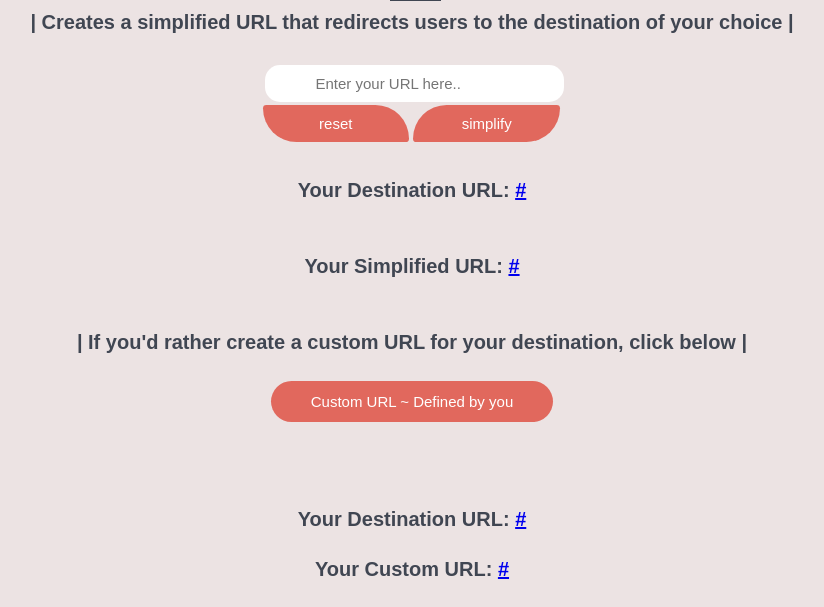
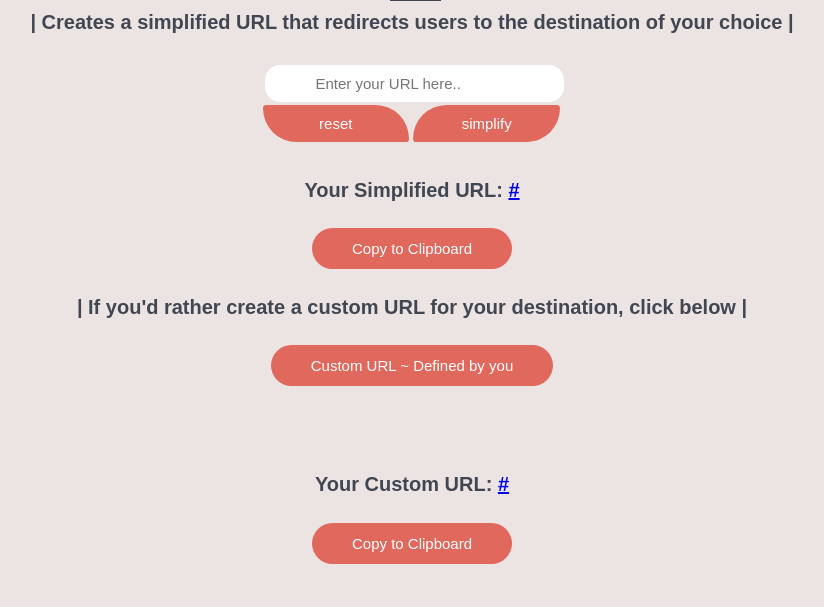
Before and after one commit to brndnCS/SimplifyURL, a Django app: template shortURLProject/myApplication/templates/myApplication/index.html in a window 1280 px wide. Shown: the part 534-1141 px from the top of the page, without its empty margins (228-1052 px from the left). After the commit the page ends 1098 px from the top, so only its background shows below. Run offline with Django 5.2, Linux system fonts and the light colour scheme; the template is opened without the code that fills it: most values are stand-ins (such as "Sample title", 1, 10 or a date in 2020).

Commit message:
Copy Button + Visual Updates
Added copy to clipboard
UI updates
Made HTML + CSS a bit more readable

```diff
--- a/shortURLProject/myApplication/static/customURL.js
+++ b/shortURLProject/myApplication/static/customURL.js
@@ -2,3 +2,16 @@ function customURLForm()
 {
     document.getElementById("customURLFormContainer").style.display = "block";
 }
+
+
+function copyToClipboardRandom()
+{
+    var text = document.getElementById("idSimplifiedURL").getAttribute("href");
+    navigator.clipboard.writeText(text);
+}
+
+function copyToClipboardCustom()
+{
+    var text = document.getElementById("idCustomURL").getAttribute("href");
+    navigator.clipboard.writeText(text)
+}
--- a/shortURLProject/myApplication/static/style.css
+++ b/shortURLProject/myApplication/static/style.css
@@ -92,14 +92,14 @@ html, body
     align-items: center;
 }
 
-.customURLOptionButtonSection
+.customURLOptionButtonSection, .copyButtonSection
 {
     display: flex;
     justify-content: center;
     align-items: center;
 }
 
-.customURLOptionButton
+.customURLOptionButton, .copyButton
 {
     padding: 12px 40px 12px 40px;
     background-color: #E1685D;
--- a/shortURLProject/myApplication/templates/myApplication/index.html
+++ b/shortURLProject/myApplication/templates/myApplication/index.html
@@ -12,14 +12,13 @@
 
 </head>
 
-
 <body>
     <section class="mainTitle">
         <h1>simplifyURL</h1>
     </section>
 
 
-    <section class="credits" id="forJS">
+    <section class="credits">
         <h6>| BL Programming |</h6>
     </section>
 
@@ -37,7 +36,7 @@
     <section class="inputArea">
         <form action="{% url 'myApplication:simplify' %}" method="POST">
             {% csrf_token %}
-            <input name="userInput" class="inputBar" type="text" placeholder="Enter your URL here.." required> <br>
+            <input id="userInput" name="userInput" class="inputBar" type="text" placeholder="Enter your URL here.." required> <br>
             <button type="reset" class="resetButton">reset</button>
             <button type="submit" class="simplifyButton">simplify</button>
         </form>
@@ -46,11 +45,11 @@
 
     {% if simplifiedURL %}
         <section class="outputArea">
-        <h4>Your Destination URL: <a target="_blank" href="{{ originalURL }}"> {{ originalURL }}</a></h4>
+            <h4>Your Simplified URL: <a id="idSimplifiedURL" target="_blank" href="{{ simplifiedURL }}"> {{ simplifiedURL }}</a></h4>
         </section>
 
-    <section class="outputArea">
-        <h4>Your Simplified URL: <a target="_blank" href="{{ simplifiedURL }}"> {{ simplifiedURL }}</a></h4>
+        <section class="copyButtonSection">
+            <button class="copyButton" onclick="copyToClipboardRandom()">Copy to Clipboard</button>
         </section>
     {% endif %}
 
@@ -63,6 +62,7 @@
     <section class="customURLOptionButtonSection">
         <button class="customURLOptionButton" onclick="customURLForm()">Custom URL ~ Defined by you</button>
     </section>
+
 
     <section class="customURLInputArea">
         <div id="customURLFormContainer" style="display: none;">
@@ -77,30 +77,31 @@
         </div>
     </section>
 
+
+    {% if invalidString %}
         <section class="UnsuccessfulCustomURL">
-        {% if invalidString %}
-            <h4>*Your desired path string is invalid; Use an alphanumeric string, underscores (_), and/or hyphens (-)*.
-                <br>
-                *Note, your string may not be the following: 'admin', 'simplify', 'custom', or 'login'.*
-            </h4>
+            <h4>*Your desired path string is invalid; Only use alphanumeric strings, underscores (_), and hyphens (-)*.<br>
+                *Note: your string may not be the following: 'admin', 'simplify', 'custom', or 'login'.*</h4>
+        </section>
     {% endif %}
+
+
+    {% if error %}
+        <section class="UnsuccessfulCustomURL">
+            <h4>*Your desired path string is already in use; Try again with a different one.*</h4>
         </section>
-
-    <section class="UnsuccessfulCustomURL">
-        {% if error %}
-            <h4>*Your desired path string is already in use; Try again with a different one.*</h4>
     {% endif %}
-    </section>
 
 
     {% if customURL %}
         <section class="SuccessfulCustomURL">
-                <h4>Your Destination URL: <a target="_blank" href="{{ originalURL }}"> {{ originalURL }}</a></h4>
+            <h4>Your Custom URL: <a id="idCustomURL" target="_blank" href="{{ customURL }}"> {{ customURL }}</a></h4>
         </section>
-            <section class="SuccessfulCustomURL">
-                <h4>Your Custom URL: <a target="_blank" href="{{ customURL }}"> {{ customURL }}</a></h4>
+
+        <section class="copyButtonSection">
+            <button class="copyButton" onclick="copyToClipboardCustom()">Copy to Clipboard</button>
         </section>
     {% endif %}
-    </section>
+
 </body>
 </html>
--- a/shortURLProject/myApplication/views.py
+++ b/shortURLProject/myApplication/views.py
@@ -73,7 +73,7 @@ def simplify(request):
         #Yes
         if checkDatabaseURL is not None:
             simplifiedURL = request.build_absolute_uri('/') + checkDatabaseURL.simplifiedURL
-            return render(request, 'myApplication/index.html', {'originalURL' : userInput, 'simplifiedURL': simplifiedURL})
+            return render(request, 'myApplication/index.html', {'simplifiedURL': simplifiedURL})
 
         #No
         else:
@@ -82,7 +82,7 @@ def simplify(request):
 
             #Add to database
             myURL.objects.create(inputURL = userInput, simplifiedURL = tempString, isCustom = False)
-            return render(request, 'myApplication/index.html', {'originalURL' : userInput, 'simplifiedURL': simplifiedURL})
+            return render(request, 'myApplication/index.html', {'simplifiedURL': simplifiedURL})
 
     else:
         #Reload back to index.html
@@ -110,7 +110,7 @@ def customURL(request):
         else:
             customURL = request.build_absolute_uri('/') + customUserInput
             myURL.objects.create(inputURL = destinationURL, simplifiedURL = customUserInput, isCustom = True)
-            return render(request, 'myApplication/index.html', {'originalURL' : destinationURL, 'customURL' : customURL})
+            return render(request, 'myApplication/index.html', {'customURL' : customURL})
 
     #Restart
     else:
```
Lines whose indentation alone changed are shown as unchanged.
